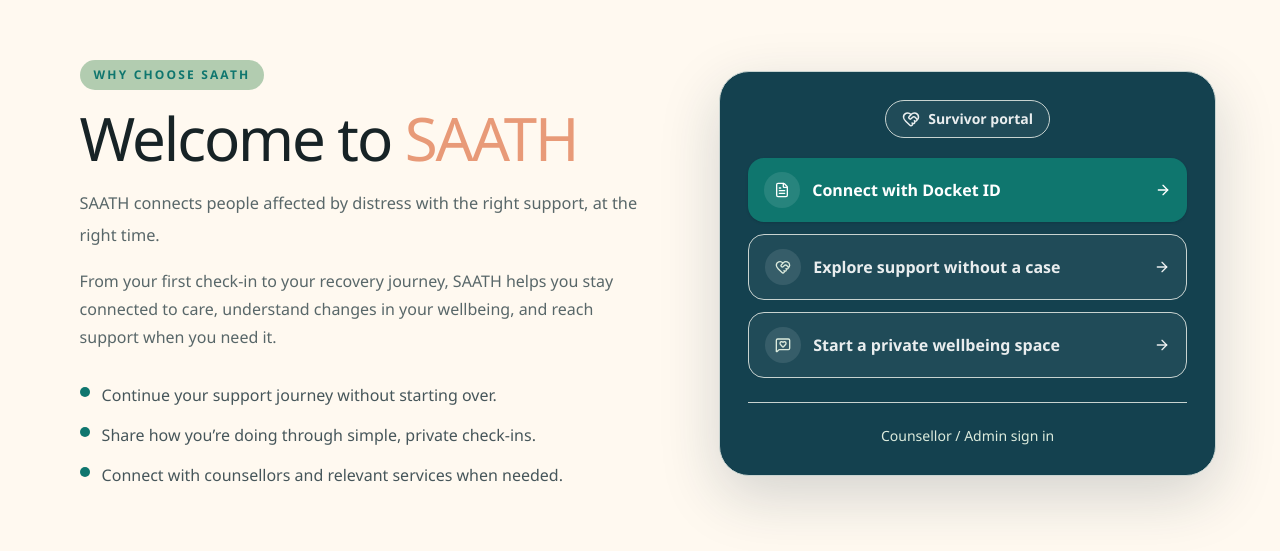
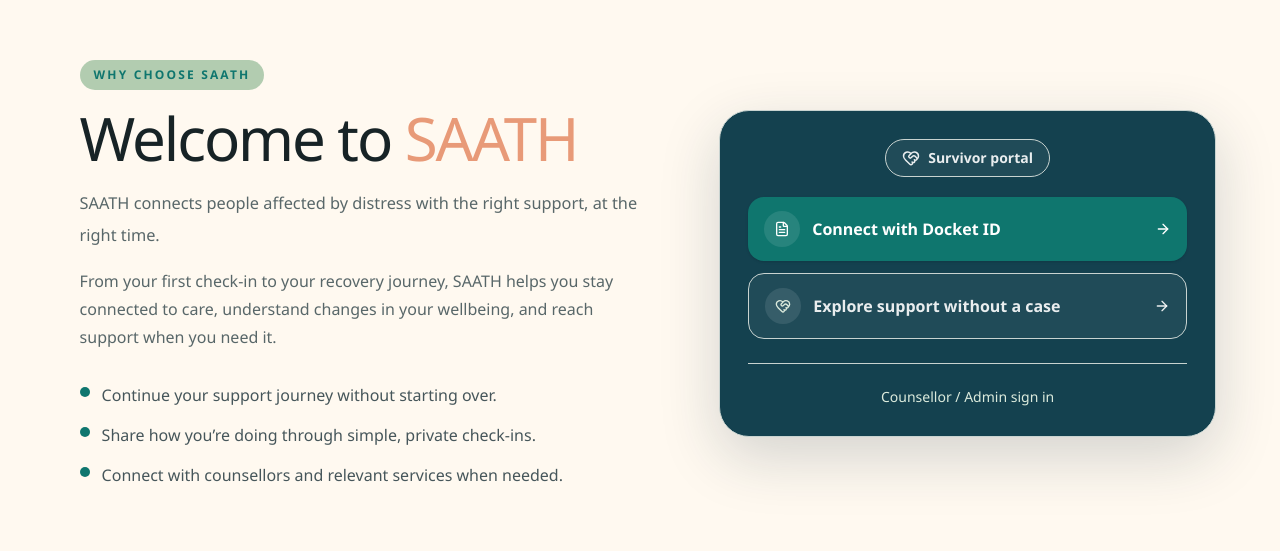
Before and after one commit to shreyasirayyy/SIH26, a Next.js app in the folder saath-frontend/: page /welcome in a window 1280 px wide. Shown: the part 127-678 px from the top of the page. Built offline with nearby package versions, Linux system fonts and the light colour scheme.

Commit message:
remove private wellbeing space option from welcome page

```diff
--- a/saath-frontend/app/welcome/page.tsx
+++ b/saath-frontend/app/welcome/page.tsx
@@ -13,12 +13,6 @@
     href: "/support-info",
     variant: "secondary",
     icon: HeartHandshake,
-  },
-  {
-    title: "Start a private wellbeing space",
-    href: "/consent",
-    variant: "secondary",
-    icon: MessageSquareHeart,
   },
 ];
 
```
